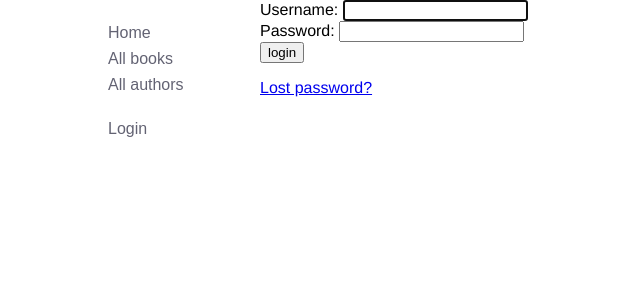
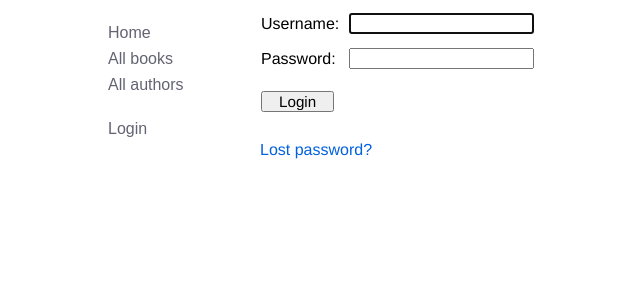
Before and after one commit to 2alin/django_local_library, a Django app: page /accounts/login/ in a window 1280 px wide. Shown: the top 300 px of the page, without its empty margins (144-784 px from the left). Run offline with Django 3.2, Linux system fonts and the light colour scheme; some libraries are stand-ins or nearby versions.

Commit message:
Style Foms nd Lists

```diff
--- a/catalog/static/css/style.css
+++ b/catalog/static/css/style.css
@@ -1,3 +1,9 @@
+:root {
+    --main-text-color: #000;
+    --secondary-text-color: #636373;
+    --menu-main-color: #636373;
+}
+
 body {
     max-width: 800px;
     margin: 0 auto;
@@ -73,18 +79,12 @@ p {
     /* text-align: justify; */
 }
 
-table {
+/* table {
     border-spacing: 12px 8px;
     border-collapse: unset;
-}
-
-table ul.errorlist {
-    list-style: none;
-    padding-left: 0;
-    color: red;
-    font-style: italic;
-
-}
+} */
+/*
+ */
 
 nav.edit-nav ul{
     list-style: none;
@@ -95,6 +95,75 @@ nav.edit-nav ul{
 nav.edit-nav ul li {
     margin-right: 16px;
 }
+
+
+
+/* ------------------------- */
+/* Styling Item Lists */
+
+.text-danger {
+    color: #ff0039;
+}
+
+.content ul {
+    list-style: circle;
+}
+
+.content ul li {
+    margin-bottom: 8px;
+}
+
+.content a{
+    outline: none;
+    text-decoration: none;
+    color: #0060df;
+}
+
+.content a:visited{
+    color: #0060df;
+}
+
+.content a:hover{
+    text-decoration: underline;
+}
+
+
+
+/* ------------------------- */
+/* Styling Forms */
+
+form table {
+    border-spacing: 0 12px;
+}
+
+form label {
+    padding-right: 8px;
+}
+
+form .errorlist {
+    list-style: none;
+    padding-left: 0;
+    color: red;
+    font-style: italic;
+
+}
+
+.helptext {
+    font-size: 0.9rem;
+    color: var(--secondary-text-color);
+}
+
+form input[type='submit'] {
+    margin-top: 8px;
+    padding: 0 16px;
+    font-size: 0.95rem;
+    font-family: inherit;
+    /* background-color: var(--menu-main-color); */
+    /* color: #fff; */
+    /* border-radius: 4px; */
+
+}
+
 
 
 @media screen and (max-width: 580px){
--- a/templates/registration/login.html
+++ b/templates/registration/login.html
@@ -25,19 +25,22 @@
 <form action="{% url 'login' %}" method="post">
     {% csrf_token %}
 
-<div>
+    <table>
+        <tr>
             <td>{{ form.username.label_tag }}</td>
             <td>{{ form.username }}</td>
-</div>
-<div>
+        </tr>
+        <tr>
             <td>{{ form.password.label_tag }}</td>
             <td>{{ form.password }}</td>
-</div>
-
-<div>
-    <input type="submit" value="login">
+        </tr>
+        <tr>
+            <td>
+                <input type="submit" value="Login">
                 <input type="hidden" name="next" value="{{ next }}">
-</div>
+            </td>
+        </tr>
+    </table>
 </form>
 
 {# Assumes you setup the password_reset view in your URLconf #}
```
Lines whose indentation alone changed are shown as unchanged.
